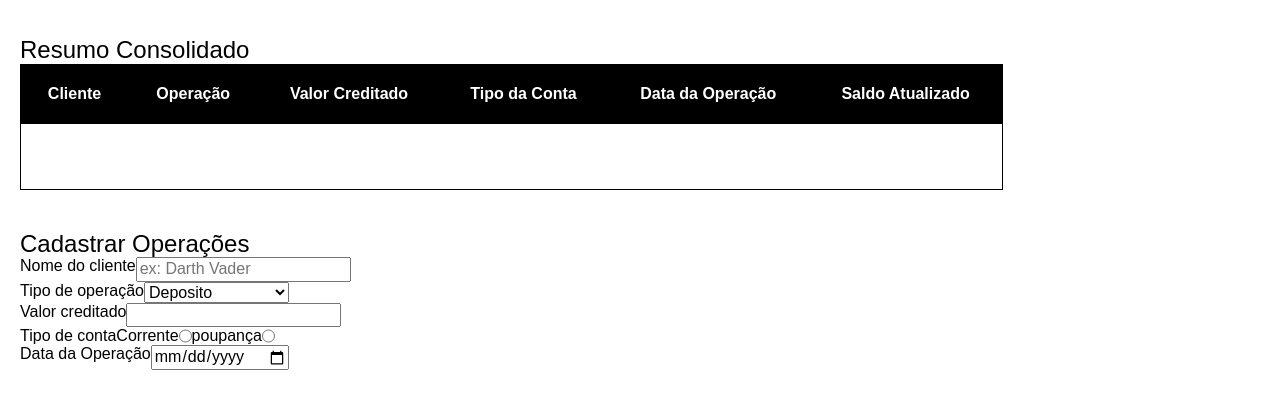
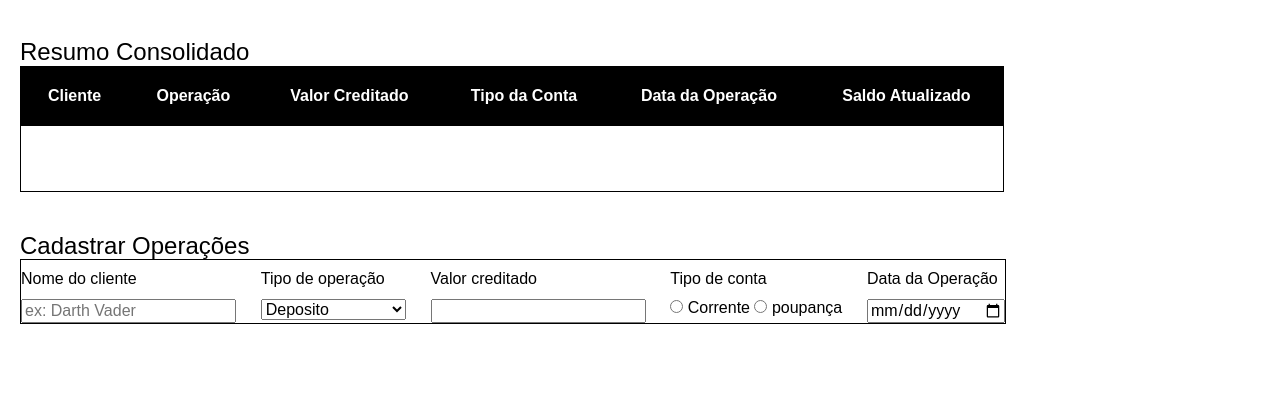
Before and after one commit to leonardoguerra1501/Projeto-CSS-Basico, a plain HTML site: page index.html in a window 1280 px wide. Shown: the part 86-494 px from the top of the page. Drawn offline with Linux system fonts and the light colour scheme.

Commit message:
Formulario finalizado v1

```diff
--- a/css/style.css
+++ b/css/style.css
@@ -3,8 +3,8 @@ body{
     font-family: sans-serif;
 }
 header{
-    width: 1024px;
-    height: 82px;
+    width: 1026px;
+    height: 84px;
     padding-left: 10px;
     margin-bottom: 40px;
     background-color: #777;
@@ -20,7 +20,7 @@ h2{
 table{
     border-collapse: collapse;
     border: solid 1px;
-    width: 983px;
+    width: 984px;
     height: 126px;
 }
 tbody{
@@ -40,9 +40,16 @@ th{
     margin-left: 20px;
 }
 .formulario{
+    width: 984px;
+    display: flex;
+    justify-content: space-between;
+    border: solid 1px;
+}
+.label_formulario{
+    padding: 10px 0;
+   display: block;
+
+}
+#titulo_fomulario{
     margin-top: 40px;
 }
-.item_formulario{
-    display: flex;
-
-}
--- a/index.html
+++ b/index.html
@@ -55,15 +55,17 @@
             </tbody>
         </table>
 
-        <div class="formulario">
-            <h2>Cadastrar Operações</h2>
-            <form method="post">
+        <div>
+            <h2 id="titulo_fomulario">Cadastrar Operações</h2>
+            <form method="post" class="formulario">
+
+                <div class="item_inline">
+                    <label class="label_formulario" for="Nome">Nome do cliente</label>
+                    <input id="linha_toda" type="text" placeholder="ex: Darth Vader" id="Nome">
+                </div>
+
                 <div class="item_formulario">
-                    <label for="Nome">Nome do cliente</label>
-                    <input type="text" placeholder="ex: Darth Vader" id="Nome">
-                </div>
-                <div class="item_formulario">
-                    <label for="operacao">Tipo de operação</label>
+                    <label class="label_formulario" for="operacao">Tipo de operação</label>
                     <select name="operacao" id="operacao">
                         <option value="Deposito">Deposito</option>
                         <option value="Pix">Pix</option>
@@ -73,19 +75,21 @@
                     </select>
                 </div>
                 <div class="item_formulario">
-                    <label for="valor">Valor creditado</label>
+                    <label class="label_formulario" for="valor">Valor creditado</label>
                     <input type="number" id="valor">
                 </div>
-                <div class="item_formulario">
-                    <label for="radio_select">Tipo de conta</label>
+                <div>
+                    <label class="label_formulario" for="radio_select">Tipo de conta</label>
+
+                    <input type="radio" name="conta" id="corrente">
                     <label for="corrente">Corrente</label>
-                    <input type="radio" name="conta" id="corrente">
 
+                    <input type="radio" name="conta" id="poupanca">
                     <label for="poupanca">poupança</label>
-                    <input type="radio" name="conta" id="poupanca">
+
                 </div>
                 <div class="item_formulario">
-                    <label for="Data">Data da Operação</label>
+                    <label class="label_formulario" for="Data">Data da Operação</label>
                     <input type="date" id="Data">
                 </div>
             </form>
```
